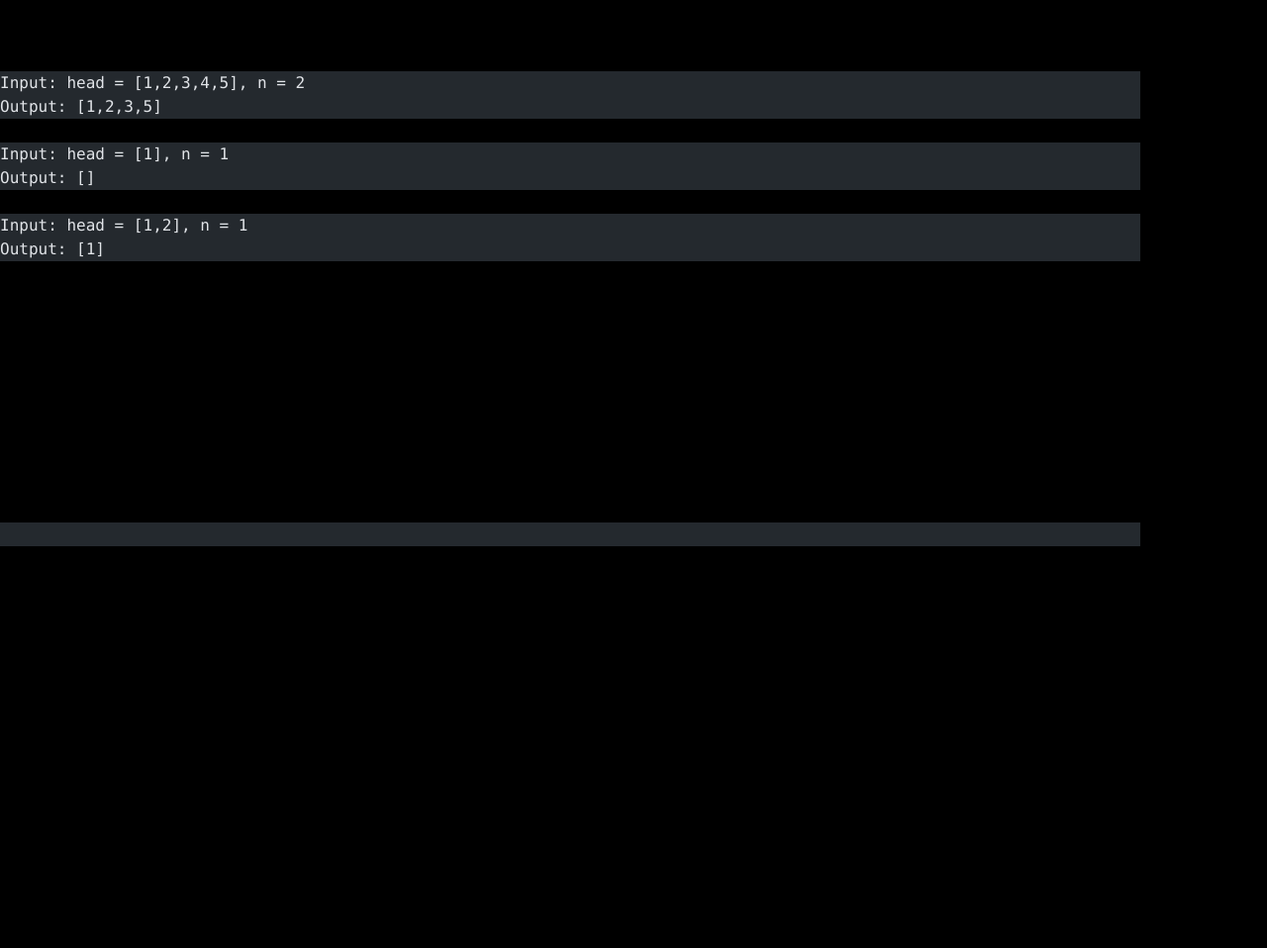
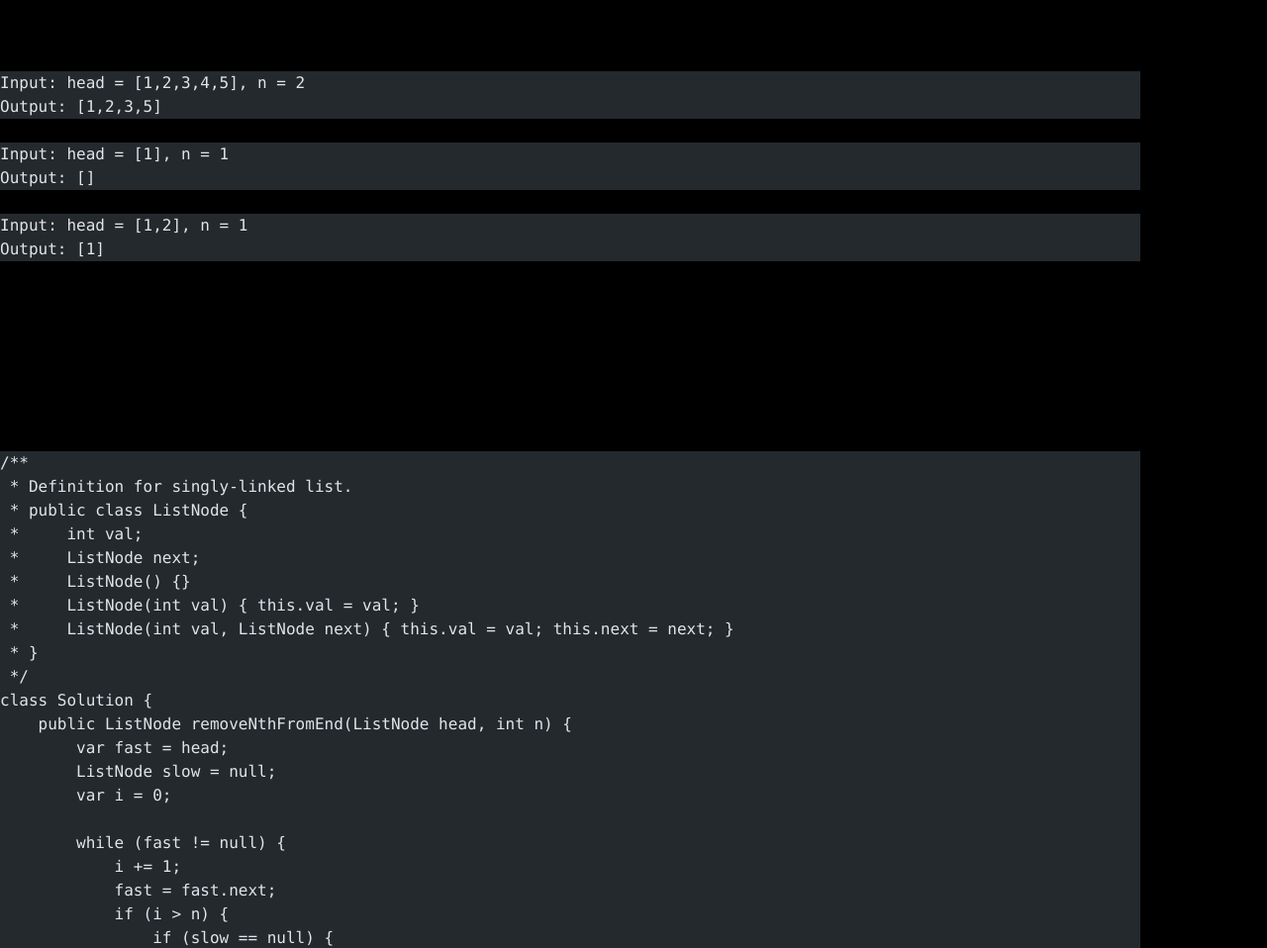
Before and after one commit to shepherdjerred/sjer.red, an Astro site: page /leetcode/easy/remove_nth_node in a window 1280 px wide. Shown: the top 958 px of the page at 99% size. Before the commit the page ends 800 px from the top, so only its background shows below. Built offline with nearby package versions, Linux system fonts and the light colour scheme; Astro itself is replaced by a stand-in of ours; some packages are replaced by stand-ins of ours; code samples lack their colours.

Commit message:
remove nth node

````diff
--- a/src/content/leetcode/easy/remove_nth_node.md
+++ b/src/content/leetcode/easy/remove_nth_node.md
@@ -41,12 +41,49 @@ Follow up: Could you do this in one pass?
 
 ## Solution
 
-The straightforward solution to this problem is, well, straightforward. Just iterate through the list until the end to determine the length of the list, then iterate again len - n times and remove the node.
-
-I'll just solve the follow-up because it sounds more challenging/interesting.
-
-We can keep a reference to the last n nodes. The easiest way do to this is a FIFO data structure (queue)
+This problem was a bit difficult for me.
 
 ```java
+/**
+ * Definition for singly-linked list.
+ * public class ListNode {
+ *     int val;
+ *     ListNode next;
+ *     ListNode() {}
+ *     ListNode(int val) { this.val = val; }
+ *     ListNode(int val, ListNode next) { this.val = val; this.next = next; }
+ * }
+ */
+class Solution {
+    public ListNode removeNthFromEnd(ListNode head, int n) {
+        var fast = head;
+        ListNode slow = null;
+        var i = 0;
 
+        while (fast != null) {
+            i += 1;
+            fast = fast.next;
+            if (i > n) {
+                if (slow == null) {
+                    slow = head;
+                } else {
+                    slow = slow.next;
+                }
+            }
+        }
+
+        if (slow == null) {
+            return head.next;
+        }
+
+        if (slow.next.next == null) {
+            slow.next = null;
+        } else {
+            slow.next.val = slow.next.next.val;
+            slow.next.next = slow.next.next.next;
+        }
+
+        return head;
+    }
+}
 ```
````
